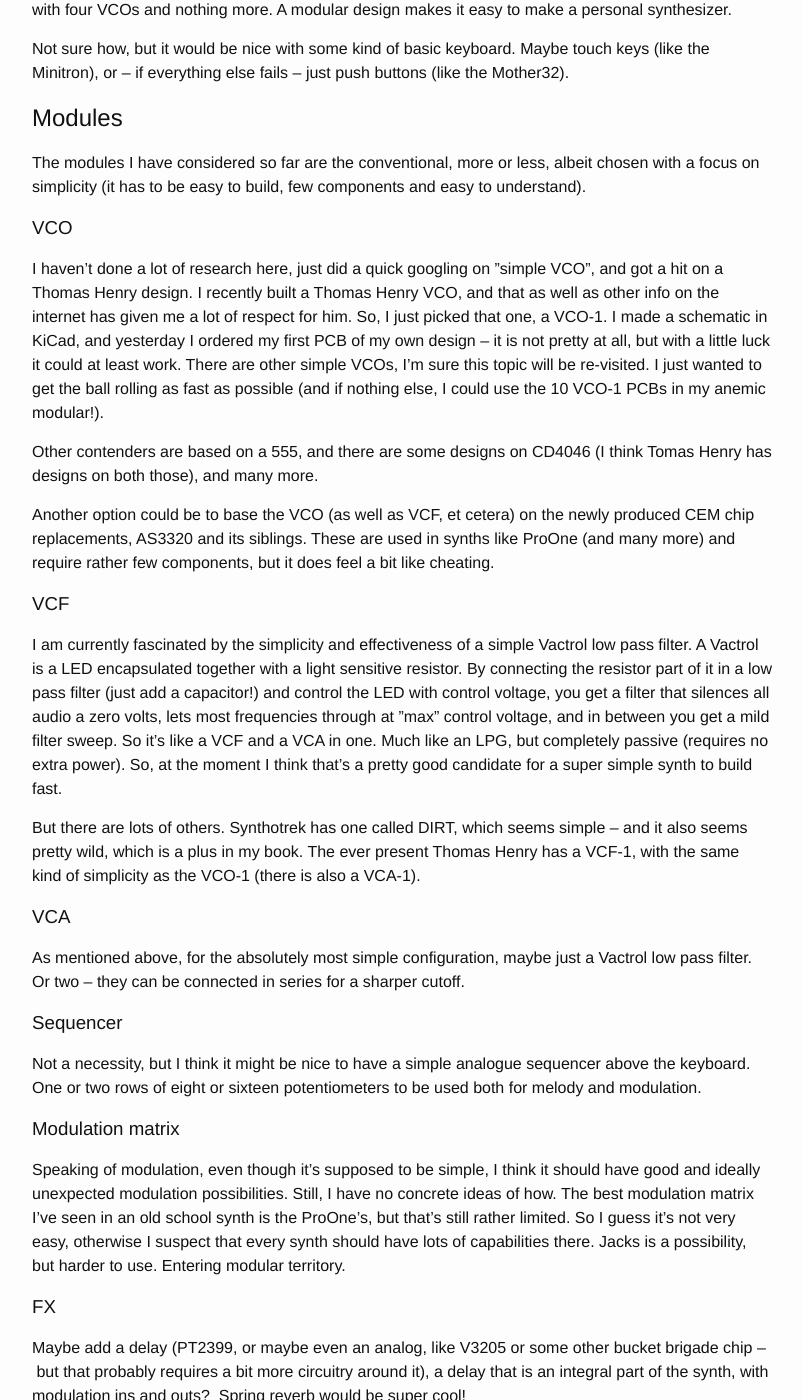
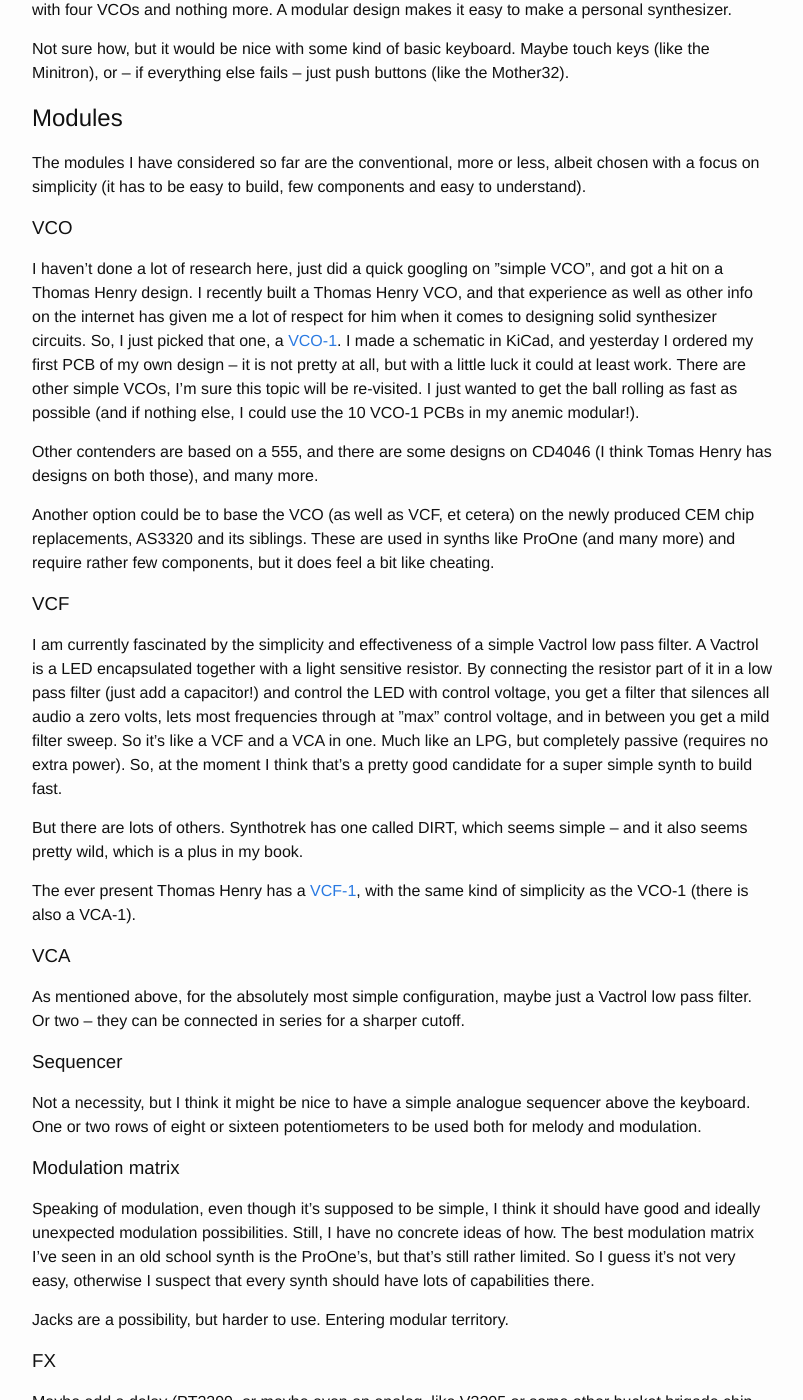
Before and after one commit to bar-and-c/electronicsoundmachines, a Jekyll site: the page built from _pages/02_minimodi.md, in a window 1280 px wide and 1400 px high, scrolled down 1555 px. Shown: the whole window, without its empty margins (238-1041 px from the left). Built offline with Jekyll 4.4.1, drawn with Linux system fonts in a browser that asks for light colours.

Commit message:
Add links to Thomas Henry stuff

```diff
--- a/_pages/02_minimodi.md
+++ b/_pages/02_minimodi.md
@@ -42,7 +42,7 @@ Not sure how, but it would be nice with some kind of basic keyboard. Maybe touch
 The modules I have considered so far are the conventional, more or less, albeit chosen with a focus on simplicity (it has to be easy to build, few components and easy to understand).
 
 ### VCO
-I haven’t done a lot of research here, just did a quick googling on ”simple VCO”, and got a hit on a Thomas Henry design. I recently built a Thomas Henry VCO, and that as well as other info on the internet has given me a lot of respect for him. So, I just picked that one, a VCO-1. I made a schematic in KiCad, and yesterday I ordered my first PCB of my own design – it is not pretty at all, but with a little luck it could at least work.
+I haven’t done a lot of research here, just did a quick googling on ”simple VCO”, and got a hit on a Thomas Henry design. I recently built a Thomas Henry VCO, and that experience as well as other info on the internet has given me a lot of respect for him when it comes to designing solid synthesizer circuits. So, I just picked that one, a [VCO-1](http://www.birthofasynth.com/Thomas_Henry/Pages/VCO-1.html). I made a schematic in KiCad, and yesterday I ordered my first PCB of my own design – it is not pretty at all, but with a little luck it could at least work.
 There are other simple VCOs, I’m sure this topic will be re-visited. I just wanted to get the ball rolling as fast as possible (and if nothing else, I could use the 10 VCO-1 PCBs in my anemic modular!).
 
 Other contenders are based on a 555, and there are some designs on CD4046 (I think Tomas Henry has designs on both those), and many more.
@@ -55,7 +55,8 @@ So, at the moment I think that’s a pretty good candidate for a super simple sy
 
 But there are lots of others.
 Synthotrek has one called DIRT, which seems simple – and it also seems pretty wild, which is a plus in my book.
-The ever present Thomas Henry has a VCF-1, with the same kind of simplicity as the VCO-1 (there is also a VCA-1).
+
+The ever present Thomas Henry has a [VCF-1](http://www.birthofasynth.com/Thomas_Henry/Pages/VCF-1.html), with the same kind of simplicity as the VCO-1 (there is also a VCA-1).
 
 ### VCA
 As mentioned above, for the absolutely most simple configuration, maybe just a Vactrol low pass filter. Or two – they can be connected in series for a sharper cutoff.
@@ -65,7 +66,8 @@ Not a necessity, but I think it might be nice to have a simple analogue sequence
 
 ### Modulation matrix
 Speaking of modulation, even though it’s supposed to be simple, I think it should have good and ideally unexpected modulation possibilities. Still, I have no concrete ideas of how. The best modulation matrix I’ve seen in an old school synth is the ProOne’s, but that’s still rather limited. So I guess it’s not very easy, otherwise I suspect that every synth should have lots of capabilities there.
-Jacks is a possibility, but harder to use. Entering modular territory.
+
+Jacks are a possibility, but harder to use. Entering modular territory.
 
 ### FX
 Maybe add a delay (PT2399, or maybe even an analog, like V3205 or some other bucket brigade chip – but that probably requires a bit more circuitry around it), a delay that is an integral part of the synth, with modulation ins and outs?
```
